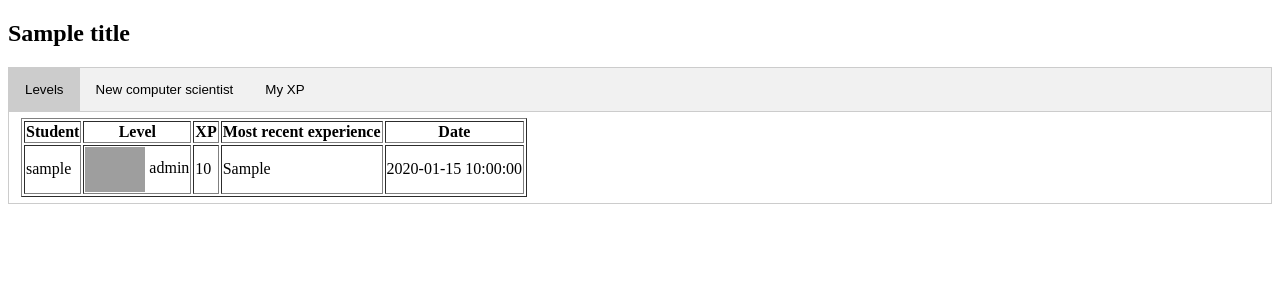
After one commit to divilian/flaskscoreboard, a Flask app: template scoreboard/templates/student_main.html in a window 1280 px wide. The commit adds this page. Shown: the top 300 px of the page. Run offline with Flask 2, Linux system fonts and the light colour scheme; the template is opened without the code that fills it: most values are stand-ins (such as "Sample title", 1, 10 or a date in 2020); grey boxes are pictures that could not be loaded.

Commit message:
Refactor main web page to components.
Increase configurability.

```diff
--- a/instance/settingsExample.cfg
+++ b/instance/settingsExample.cfg
@@ -1,2 +1,3 @@
 LEVELS_CSV = "nameOfLevelsFile.csv"
 DATABASE = "nameOfxp.sqlite"
+TITLE = "title of class"
--- a/scoreboard/controllers.py
+++ b/scoreboard/controllers.py
@@ -22,4 +22,4 @@ def createAcctController():
     db.execute("insert into xp (username, xps, tag) values (?, ?, ?)",
         (charname,1,"Scoreboard"))
     db.commit()
-    return redirect(url_for('student_scoreboard'))
+    return redirect(url_for('student_main'))
--- a/scoreboard/routes.py
+++ b/scoreboard/routes.py
@@ -11,7 +11,7 @@ def create():
 
 @current_app.route('/')
 @current_app.route('/student')
-def student_scoreboard():
+def student_main():
     db = get_db()
 
     db_results = db.execute(
@@ -49,8 +49,8 @@ def student_scoreboard():
     students['grade'] = grades
     students['most_recent'] = most_recents
 
-    return render_template("student_scoreboard.html",students=students,
-        title="Student view")
+    return render_template("student_main.html",students=students,
+        title=current_app.config['TITLE'])
 
 # URL is .../fac?hash=ajwerjaklerjkaejlrkj
 @current_app.route('/fac')
--- /dev/null
+++ b/scoreboard/static/common.css
@@ -0,0 +1,4 @@
+div#Levels table tr td img {
+    vertical-align:middle;
+    width:60px;
+}
--- a/scoreboard/templates/create_account.html
+++ b/scoreboard/templates/create_account.html
@@ -1,7 +1,4 @@
-{% extends 'base.html' %}
-
-{% block content %}
-    <h1>{{ title }}</h1>
+<div id="New" class="tabcontent">
     <form method="post" action="{{ url_for('createAcctController') }}" >
         <label for="username">Real name (<i>e.g.</i>, Oscar Isaac)</label>
         <input name="username" id="username" require />
@@ -9,4 +6,4 @@
         <input name="charname" id="charname" require />
         <input type="submit" value="Go!" />
     </form>
-{% endblock %}
+</div>
--- /dev/null
+++ b/scoreboard/templates/my_xp.html
@@ -0,0 +1,3 @@
+<div id="MyXP" class="tabcontent">
+    <h1><i>Coming soon!</i></h1>
+</div>
--- /dev/null
+++ b/scoreboard/templates/student_main.html
@@ -0,0 +1,20 @@
+{% extends 'base.html' %}
+
+{% block content %}
+    <h1>{{ title }}</h1>
+
+<div class="tab">
+  <button class="tablinks" id="levels" onclick="openTab(event, 'Levels')">Levels</button>
+  <button class="tablinks" onclick="openTab(event, 'New')">New computer
+scientist</button>
+  <button class="tablinks" onclick="openTab(event, 'MyXP')">My XP</button>
+</div>
+
+{% include 'student_scoreboard.html' %}
+{% include 'create_account.html' %}
+{% include 'my_xp.html' %}
+
+<script>
+document.getElementById("levels").click();
+</script>
+{% endblock %}
--- a/scoreboard/templates/student_scoreboard.html
+++ b/scoreboard/templates/student_scoreboard.html
@@ -1,15 +1,3 @@
-{% extends 'base.html' %}
-
-{% block content %}
-    <h1>{{ title }}</h1>
-
-<div class="tab">
-  <button class="tablinks" id="levels" onclick="openTab(event, 'Levels')">Levels</button>
-  <button class="tablinks" onclick="openTab(event, 'New')">New computer
-scientist</button>
-  <button class="tablinks" onclick="openTab(event, 'MyXP')">My XP</button>
-</div>
-
 <div id="Levels" class="tabcontent">
     <table border=1 >
     <tr><th>Student</th><th>Level</th><th>XP</th><th>Most recent experience</th><th>Date</th></tr>
@@ -22,22 +10,3 @@ scientist</button>
         {% endfor %}
     </table>
 </div>
-
-<div id="New" class="tabcontent">
-    <form method="post" action="{{ url_for('createAcctController') }}" >
-        <label for="username">Real name (<i>e.g.</i>, Oscar Isaac)</label>
-        <input name="username" id="username" require />
-        <label for="charname">Screen name (<i>e.g.</i>, Duke Leto Atreides)</label>
-        <input name="charname" id="charname" require />
-        <input type="submit" value="Go!" />
-    </form>
-</div>
-
-<div id="MyXP" class="tabcontent">
-    <h1><i>Coming soon!</i></h1>
-</div>
-
-<script>
-document.getElementById("levels").click();
-</script>
-{% endblock %}
```
Also changed, not shown: scoreboard/levels.py (+4 -11 lines).
